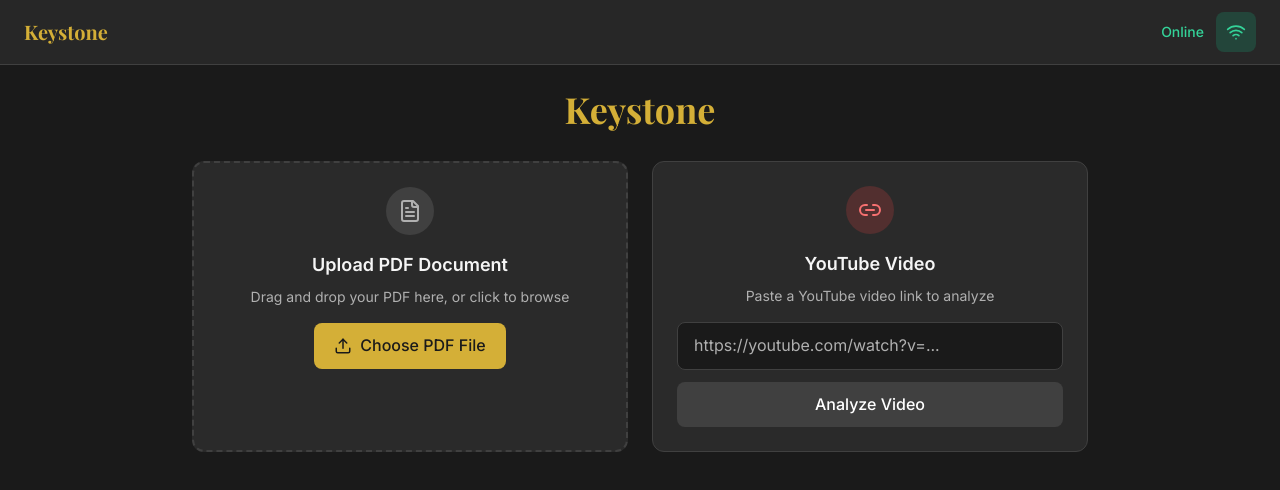
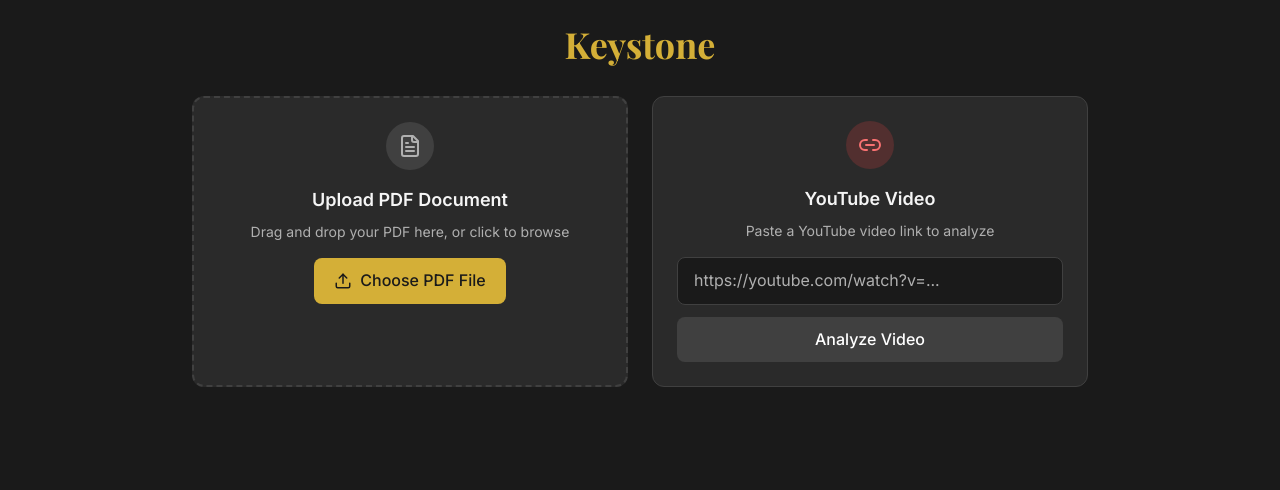
Before and after one commit to kushal4345/keystone, a React (Vite) app: page / in a window 1280 px wide. Shown: the top 490 px of the page. Built offline with nearby package versions, Linux system fonts and the light colour scheme.

Commit message:
Remove Header component and its usage
Deleted the Header component and removed its import and usage from App.tsx. This simplifies the layout by eliminating the header from the application.

```diff
--- a/src/App.tsx
+++ b/src/App.tsx
@@ -1,7 +1,6 @@
 import React from 'react';
 import { BrowserRouter as Router, Routes, Route } from 'react-router-dom';
 import { AppProvider } from '@/context/AppContext';
-import { Header } from '@/components/Header';
 import { HomePage } from '@/components/HomePage';
 import { GraphPage } from '@/components/GraphPage';
 
@@ -13,7 +12,6 @@ function App() {
     <AppProvider>
       <Router>
         <div className="min-h-screen bg-keystone-primary">
-          <Header />
           <main className="h-full">
             <Routes>
               <Route path="/" element={<HomePage />} />
--- a/src/components/Header.tsx
+++ /dev/null
@@ -1,52 +0,0 @@
-import React from 'react';
-import { Wifi, WifiOff, ArrowLeft } from 'lucide-react';
-import { useNavigate, useLocation } from 'react-router-dom';
-import { useApp } from '@/context/AppContext';
-
-/**
- * Application header with automatic connectivity status and navigation
- */
-export function Header() {
-  const { isOnline } = useApp();
-  const navigate = useNavigate();
-  const location = useLocation();
-  const showBackButton = location.pathname !== '/';
-
-  const handleBackToHome = () => {
-    navigate('/');
-  };
-
-  return (
-    <header className="flex-shrink-0 bg-keystone-secondary/90 backdrop-blur-sm border-b border-keystone-border">
-      <div className="flex items-center justify-between px-6 py-3">
-        <div className="flex items-center space-x-4">
-          {showBackButton && (
-            <button
-              onClick={handleBackToHome}
-              className="flex items-center space-x-2 px-3 py-1.5 text-keystone-text-muted hover:text-keystone-accent hover:bg-keystone-border/50 rounded-lg transition-all duration-200"
-            >
-              <ArrowLeft size={18} />
-              <span className="text-sm font-medium">Home</span>
-            </button>
-          )}
-          <h1 className="text-xl font-serif font-bold text-keystone-accent">Keystone</h1>
-        </div>
-
-        <div className="flex items-center space-x-4">
-          <div className="flex items-center space-x-3">
-            <span className={`text-sm font-medium ${isOnline ? 'text-emerald-400' : 'text-amber-400'}`}>
-              {isOnline ? 'Online' : 'Offline'}
-            </span>
-            <div className={`flex items-center justify-center w-10 h-10 rounded-lg ${
-              isOnline
-                ? 'bg-emerald-500/20 text-emerald-400'
-                : 'bg-amber-500/20 text-amber-400'
-            }`}>
-              {isOnline ? <Wifi size={20} /> : <WifiOff size={20} />}
-            </div>
-          </div>
-        </div>
-      </div>
-    </header>
-  );
-}
```
